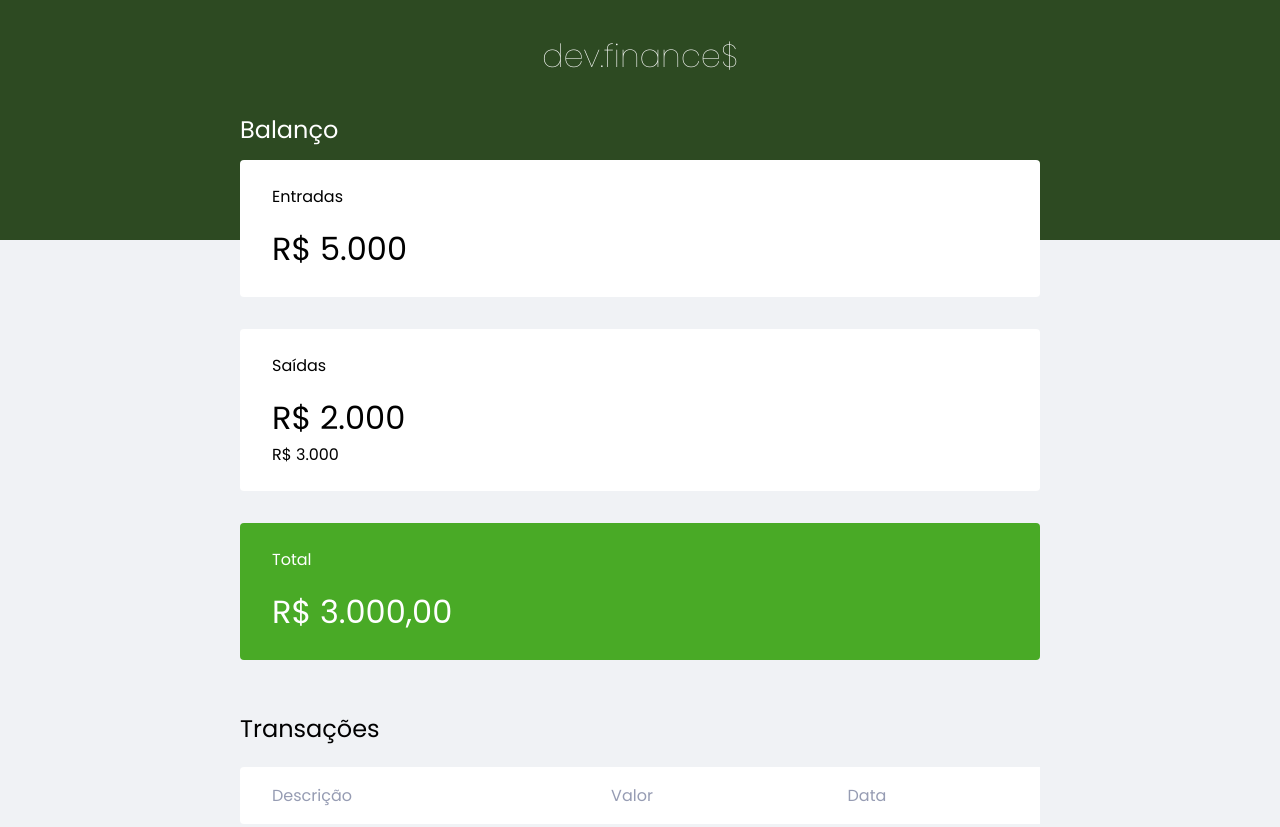
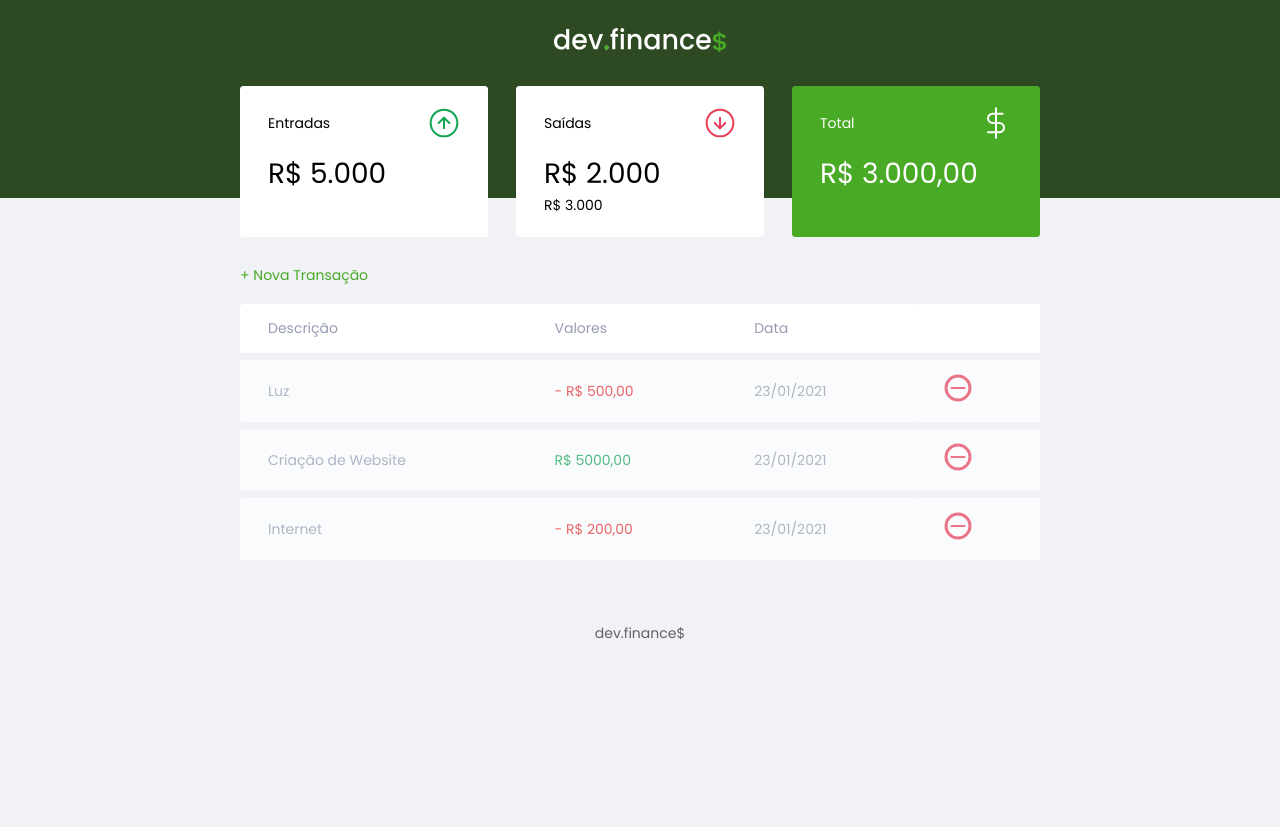
Before and after one commit to leandromendes25/html-css-javascript, a plain HTML site: page index.html in a window 1280 px wide. Shown: the top 827 px of the page. After the commit the page ends 800 px from the top, so only its background shows below. Drawn offline with Linux system fonts and the light colour scheme.

Commit message:
Addicionando novas funções

```diff
--- a/index.html
+++ b/index.html
@@ -13,38 +13,49 @@
   </head>
   <body>
     <header>
-      <h1 id="logo">dev.finance$</h1>
+      <img src="./assets/logo.svg" alt="Logo Dev Finance" />
     </header>
     <main class="container">
       <section id="balance">
-        <h2>Balanço</h2>
+        <h2 class="sr-only">Balanço</h2>
+        <div class="card">
+          <h3>
+            <span>Entradas</span>
+            <img src="./assets/income.svg" alt="Imagem de entradas" />
+          </h3>
 
-        <div class="card">
-          <h3>Entradas</h3>
           <p>R$ 5.000</p>
         </div>
 
         <div class="card">
-          <h3>Saídas</h3>
+          <h3>
+            <span> Saídas </span>
+            <img src="./assets/expense.svg" alt="Imagem de saida" />
+          </h3>
           <p>R$ 2.000</p>
           <h3>R$ 3.000</h3>
         </div>
 
         <div class="card total">
-          <h3>Total</h3>
+          <h3>
+            <span> Total </span>
+            <img src="./assets/total.svg" alt="" />
+          </h3>
           <p>R$ 3.000,00</p>
         </div>
       </section>
       <section id="transation">
-        <h2>Transações</h2>
+        <h2 class="sr-only">Transações</h2>
+        <a href="#" class="button new">+ Nova Transação</a>
         <table id="data-table">
           <thead>
             <!--Table row-->
             <tr>
               <!--Conteudo da head-->
               <th>Descrição</th>
-              <th>Valor</th>
+              <th>Valores</th>
               <th>Data</th>
+              <th></th>
             </tr>
           </thead>
           <tbody>
@@ -53,17 +64,19 @@
               <td class="description">Luz</td>
               <td class="expense">- R$ 500,00</td>
               <td class="date">23/01/2021</td>
+              <td><img src="./assets/minus.svg" alt="Rmover transação" /></td>
             </tr>
             <tr>
               <td class="description">Criação de Website</td>
-
               <td class="income">R$ 5000,00</td>
               <td class="date">23/01/2021</td>
+              <td><img src="./assets/minus.svg" alt="Rmover transação" /></td>
             </tr>
             <tr>
               <td class="description">Internet</td>
               <td class="expense">- R$ 200,00</td>
               <td class="date">23/01/2021</td>
+              <td><img src="./assets/minus.svg" alt="Rmover transação" /></td>
             </tr>
           </tbody>
         </table>
--- a/styles.css
+++ b/styles.css
@@ -6,9 +6,21 @@
   padding: 0;
   box-sizing: border-box;
 }
+
 body {
   background: #f0f2f5;
   font-family: "Poppins", sans-serif;
+}
+.sr-only {
+  position: absolute;
+  width: 1px;
+  height: 1px;
+  padding: 0;
+  margin: -1px;
+  overflow: hidden;
+  clip: rect(0,0,0,0);
+  white-space: nowrap;
+  border-width: 0;
 }
 .container {
   width: min(90vw, 800px); /*Pegar o menor valor entre os dois*/
@@ -36,6 +48,18 @@ h2 {
   color: white;
   margin-top: 0;
 }
+a {
+  color: #49aa26;
+  text-decoration: none;
+}
+a:hover{
+  color: #3dd705;
+
+}
+.button.new {
+  margin-bottom: .8rem;
+  display: inline-block;
+}
 .card {
   background: white;
   padding: 1.5rem 2rem;
@@ -46,6 +70,9 @@ h2 {
 .card h3 {
 font-weight: normal;
 font-size: 1rem;
+display: flex;
+align-items: center;
+justify-content: space-between;
 }
 .card p {
 font-size: 2rem;
@@ -72,6 +99,10 @@ table th {/*Header table*/
 table thead tr th:first-child, table tbody tr td:first-child{/*Só ta pegando o th e td*/
   border-radius: 0.25rem 0 0 0.25rem;
 }
+table thead tr th:last-child, table tbody tr td:last-child{
+  border-radius: 0.25rem 0 0 0.25rem;
+
+}
 table tbody tr {
   opacity: 0.7;
 }
@@ -81,6 +112,7 @@ table tr:hover{/*Aqui faz mudar de cor*/
 table td {
   background: white;
   padding: 1rem 2rem;
+
 }
 td.description {
   color: var(dark-blue);
@@ -97,3 +129,13 @@ footer {
   color: var(--dark-blue);
   opacity: 0.6;
 }
+@media (min-width: 800px){
+  html {
+   font-size: 87.5%;
+ }
+  #balance {
+   display: grid;
+   grid-template-columns: repeat(3, 1fr);
+   gap: 2rem;
+ }
+}
```
Also changed, not shown: assets/expense.svg (added), assets/income.svg (added), assets/logo.svg (added), assets/minus.svg (added), assets/plus.svg (added), assets/total.svg (added).
